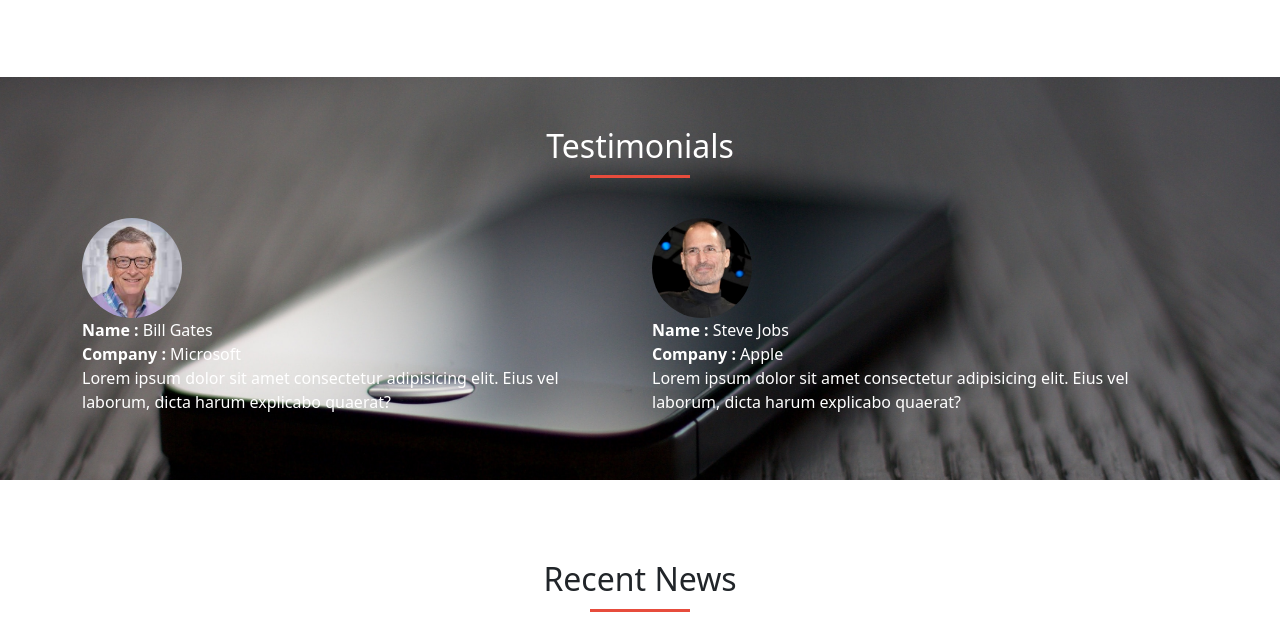
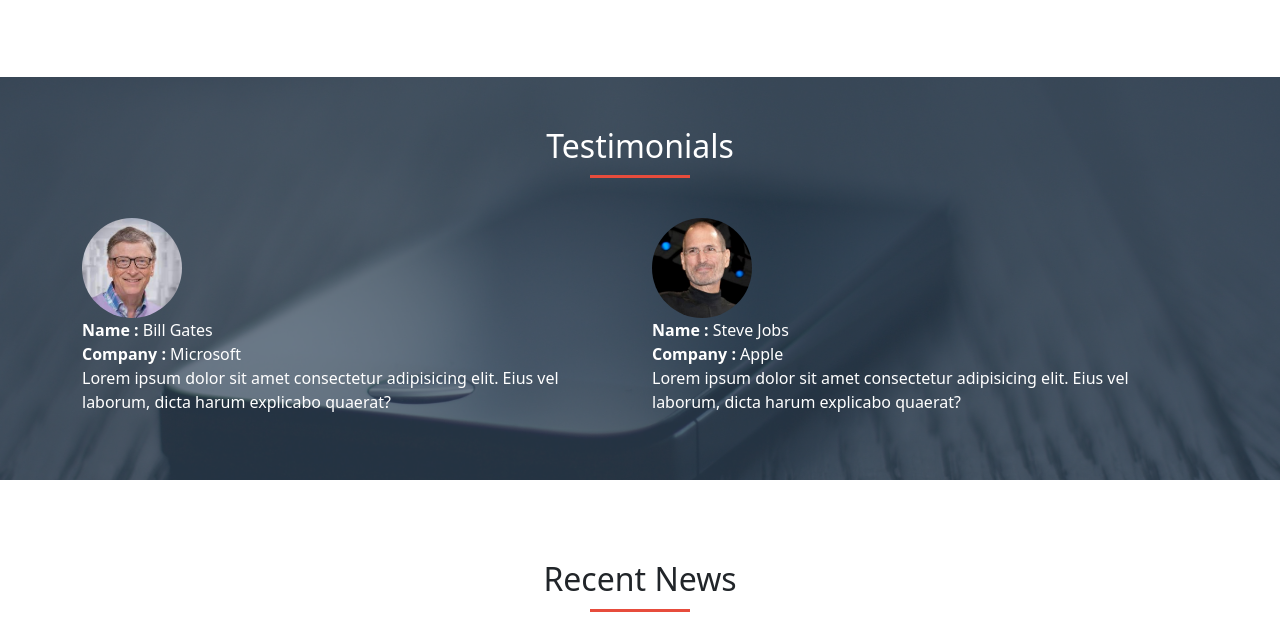
Before and after one commit to mdnakibul/Project_Page_Demo, a plain HTML site: page index.html in a window 1280 px wide. Shown: the part 842-1472 px from the top of the page. Drawn offline with nearby package versions, Linux system fonts and the light colour scheme.

Commit message:
testimonial before style fixed

```diff
--- a/CSS/style.css
+++ b/CSS/style.css
@@ -94,10 +94,11 @@
     background-size: cover;
     background-position: center;
     padding: 50px 0;
+    position: relative;
+    color: white;
+    z-index: 0;
+}
 
-    color: white;
-}
-/*
 #testimonials::before{
     background: rgba(52, 73, 94,0.7);
     content: "";
@@ -105,8 +106,8 @@
     top: 0;
     width: 100%;
     height: 100%;
-
-}*/
+    z-index: -1;
+}
 /*news*/
 .news-post img{
     height: 100%;
```
